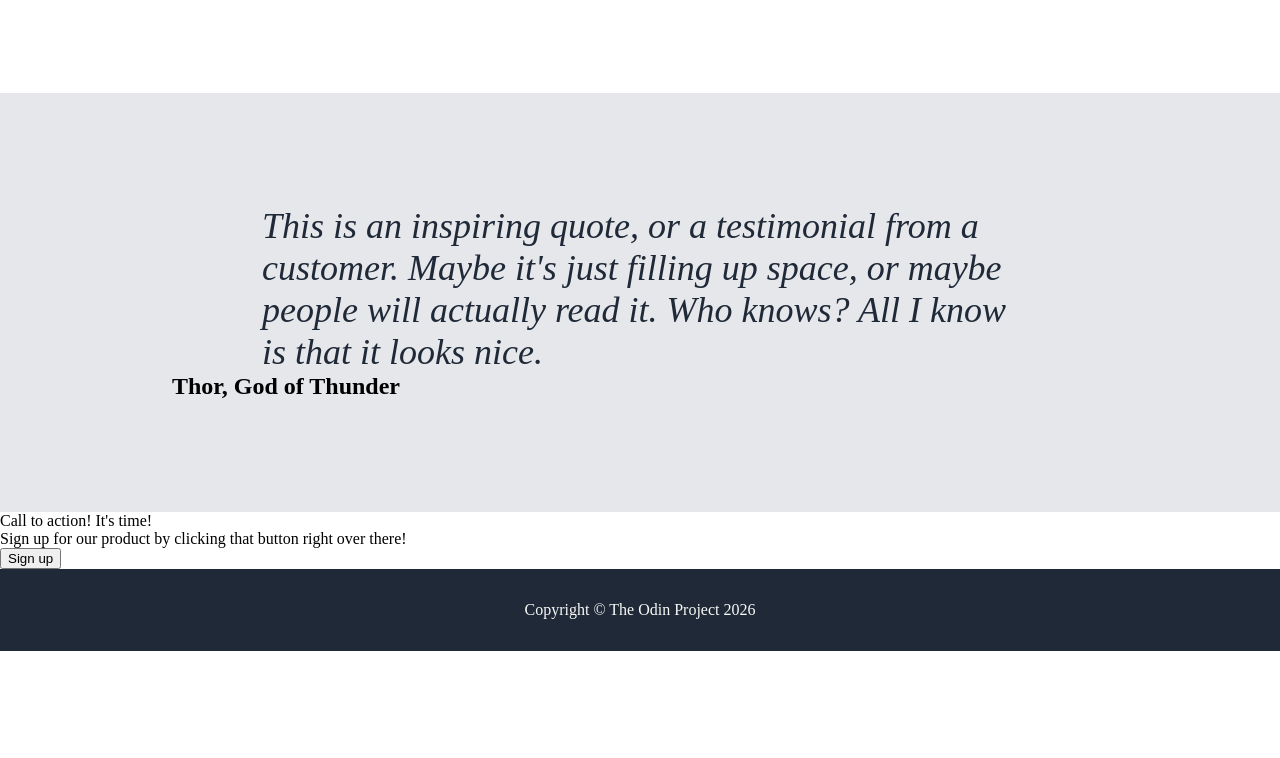
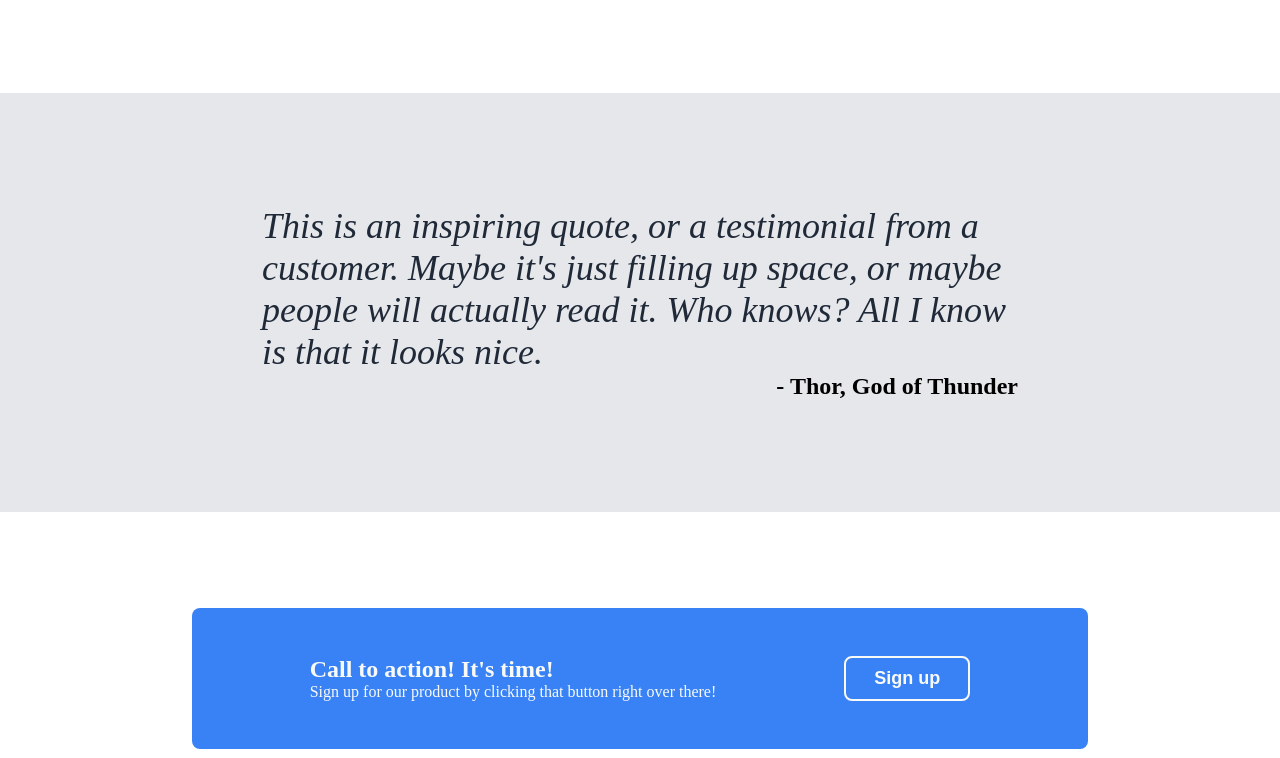
Before and after one commit to Jacky-Dg/odin-landing-page, a plain HTML site: page index.html in a window 1280 px wide. Shown: the part 922-1680 px from the top of the page. Before the commit the page ends 1573 px from the top, so only its background shows below. Drawn offline with Linux system fonts and the light colour scheme.

Commit message:
Completed the call to action and project

```diff
--- a/index.html
+++ b/index.html
@@ -58,19 +58,23 @@
         </div>
 
         <div class="testimonial">
-            <div class="quote">This is an inspiring quote, or a testimonial from a customer. Maybe it's just filling up space, or maybe people will actually read it. Who knows? All I know is that it looks nice.</div>
-            <div class="author">Thor, God of Thunder</div>
+            <div class="testimonial-container">
+                <div class="quote">This is an inspiring quote, or a testimonial from a customer. Maybe it's just filling up space, or maybe people will actually read it. Who knows? All I know is that it looks nice.</div>
+                <div class="author">- Thor, God of Thunder</div>
+            </div>
         </div>
 
         <div class="hook">
             <div class="background">
-                <div class="action">Call to action! It's time!</div>
-                <div class="text">Sign up for our product by clicking that button right over there!</div>
+                <div class="action-container">
+                    <div class="action">Call to action! It's time!</div>
+                    <div class="text">Sign up for our product by clicking that button right over there!</div>
+                </div>
 
                 <button class="sign-up-button2">Sign up</button>
             </div>
         </div>
 
-        <div class="footer">Copyright © The Odin Project 2026</div>
+        <div class="footer">Copyright  ©  The Odin Project 2026</div>
     </body>
 </html>
--- a/styles.css
+++ b/styles.css
@@ -121,12 +121,16 @@ button:hover {
 
 .testimonial {
     display: flex;
-    flex-direction: column;
 
     padding: 7em;
     background-color: #E5E7EB;
 
-    align-items: center;
+    justify-content: center;
+}
+
+.testimonial-container {
+    display: flex;
+    flex-direction: column;
 }
 
 .quote {
@@ -141,9 +145,51 @@ button:hover {
 
 .author {
     margin-left: auto;
-    margin-right: 32em;
+
     font-size: 24px;
     font-weight: 600;
+}
+
+.hook {
+    display: flex;
+    justify-content: center;
+    align-items: center;
+
+    color: #F9FAF8;
+
+    padding: 96px;
+}
+
+.background {
+    display: flex;
+    justify-content: center;
+
+    padding: 48px;
+    gap: 128px;
+
+    background-color:#3882F6;
+
+    border-radius: 8px;
+
+    min-width: 50em;
+}
+
+.action {
+    font-size: 24px;
+    font-weight: 800;
+}
+
+.hook button {
+    font-size: 18px;
+    font-weight: 700;
+
+    background-color: #3882F6;
+    color: #F9FAF8;
+
+    border: 2px solid #F9FAF8;
+    border-radius: 8px;
+
+    padding: 6px 28px;
 }
 
 .footer {
```
